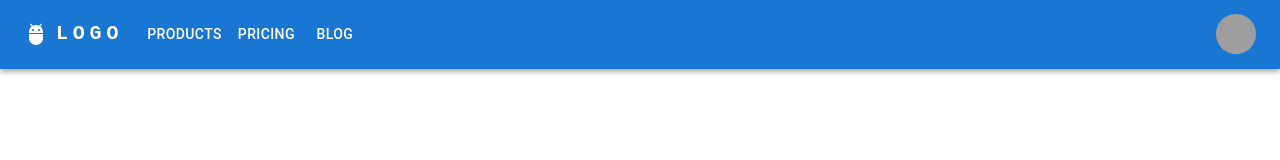
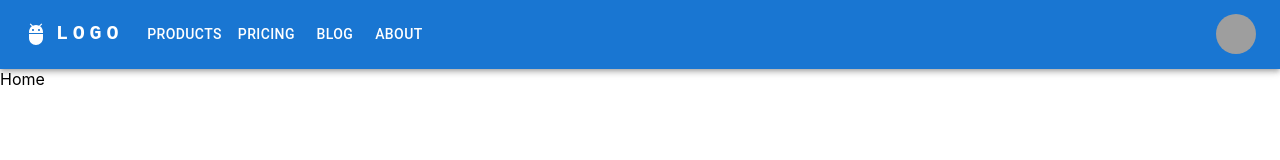
Before and after one commit to CI-CD-EAGLES/social-media-project, a React (Create React App) app: page /home in a window 1280 px wide. Shown: the top 160 px of the page. Built offline with nearby package versions, Linux system fonts and the light colour scheme; grey boxes are pictures that could not be loaded.

Commit message:
added routes

```diff
--- a/package.json
+++ b/package.json
@@ -6,7 +6,7 @@
     "@emotion/react": "^11.10.6",
     "@emotion/styled": "^11.10.6",
     "@mui/icons-material": "^5.11.11",
-    "@mui/material": "^5.11.13",
+    "@mui/material": "^5.11.14",
     "@testing-library/jest-dom": "^5.16.5",
     "@testing-library/react": "^13.4.0",
     "@testing-library/user-event": "^13.5.0",
@@ -21,6 +21,7 @@
     "nodemon": "^2.0.21",
     "react": "^18.2.0",
     "react-dom": "^18.2.0",
+    "react-router-dom": "^6.9.0",
     "react-scripts": "5.0.1",
     "sequelize": "^6.29.3",
     "web-vitals": "^2.1.4"
--- a/src/App.js
+++ b/src/App.js
@@ -1,12 +1,27 @@
 // import logo from './logo.svg';
 import './App.css';
+import { BrowserRouter, Routes, Route } from 'react-router-dom';
 import LoggedIn from './NavBar/LoggedIn';
+import Home from './Component/Home';
+import { About } from './Component/About';
+import { Blog } from './Component/Blog';
+import { Products } from './Component/Products';
+import { Pricing } from './Component/Pricing';
 
 function App() {
   return (
-    < >
+   <>
+    <BrowserRouter>
       <LoggedIn />
-    </>
+      <Routes>
+        <Route path='/home' element={<Home />} />
+        <Route path='/about' element={<About />} />
+        <Route path='/blog' element={<Blog />} />
+        <Route path='/products' element={<Products />} />
+        <Route path='/pricing' element={<Pricing />} />
+      </Routes>
+    </BrowserRouter>
+  </>
   );
 }
 
--- /dev/null
+++ b/src/Component/About.jsx
@@ -0,0 +1,7 @@
+import React from 'react'
+
+export const About = () => {
+  return (
+    <div>About</div>
+  )
+}
--- /dev/null
+++ b/src/Component/Blog.jsx
@@ -0,0 +1,7 @@
+import React from 'react'
+
+export const Blog = () => {
+  return (
+    <div>Blog</div>
+  )
+}
--- a/src/Component/Home.jsx
+++ b/src/Component/Home.jsx
@@ -1,7 +1,7 @@
 import React from "react";
 
 function Home() {
-  return <div></div>;
+  return <div>Home</div>;
 }
 
 export default Home;
--- /dev/null
+++ b/src/Component/Pricing.jsx
@@ -0,0 +1,7 @@
+import React from 'react'
+
+export const Pricing = () => {
+  return (
+    <div>Pricing</div>
+  )
+}
--- /dev/null
+++ b/src/Component/Products.jsx
@@ -0,0 +1,7 @@
+import React from 'react'
+
+export const Products = () => {
+  return (
+    <div>Products</div>
+  )
+}
--- a/src/NavBar/LoggedIn.jsx
+++ b/src/NavBar/LoggedIn.jsx
@@ -16,7 +16,7 @@ import Badge from "@mui/material/Badge";
 import NotificationsIcon from "@mui/icons-material/Notifications";
 
 
-const pages = ["Products", "Pricing", "Blog"];
+const pages = ["Products", "Pricing", "Blog", "About"];
 const settings = ["Profile", "Account", "Dashboard", "Logout"];
 
 function LoggedIn() {
--- a/src/index.js
+++ b/src/index.js
@@ -2,16 +2,10 @@ import React from 'react';
 import ReactDOM from 'react-dom/client';
 import './index.css';
 import App from './App';
-import reportWebVitals from './reportWebVitals';
 
 const root = ReactDOM.createRoot(document.getElementById('root'));
 root.render(
   <React.StrictMode>
-    <App />
+      <App />
   </React.StrictMode>
 );
-
-// If you want to start measuring performance in your app, pass a function
-// to log results (for example: reportWebVitals(console.log))
-// or send to an analytics endpoint. Learn more: https://bit.ly/CRA-vitals
-reportWebVitals();
--- a/src/reportWebVitals.js
+++ /dev/null
@@ -1,13 +0,0 @@
-const reportWebVitals = onPerfEntry => {
-  if (onPerfEntry && onPerfEntry instanceof Function) {
-    import('web-vitals').then(({ getCLS, getFID, getFCP, getLCP, getTTFB }) => {
-      getCLS(onPerfEntry);
-      getFID(onPerfEntry);
-      getFCP(onPerfEntry);
-      getLCP(onPerfEntry);
-      getTTFB(onPerfEntry);
-    });
-  }
-};
-
-export default reportWebVitals;
```
Also changed, not shown: 1 other file (tests, documents, lock files or other folders).
